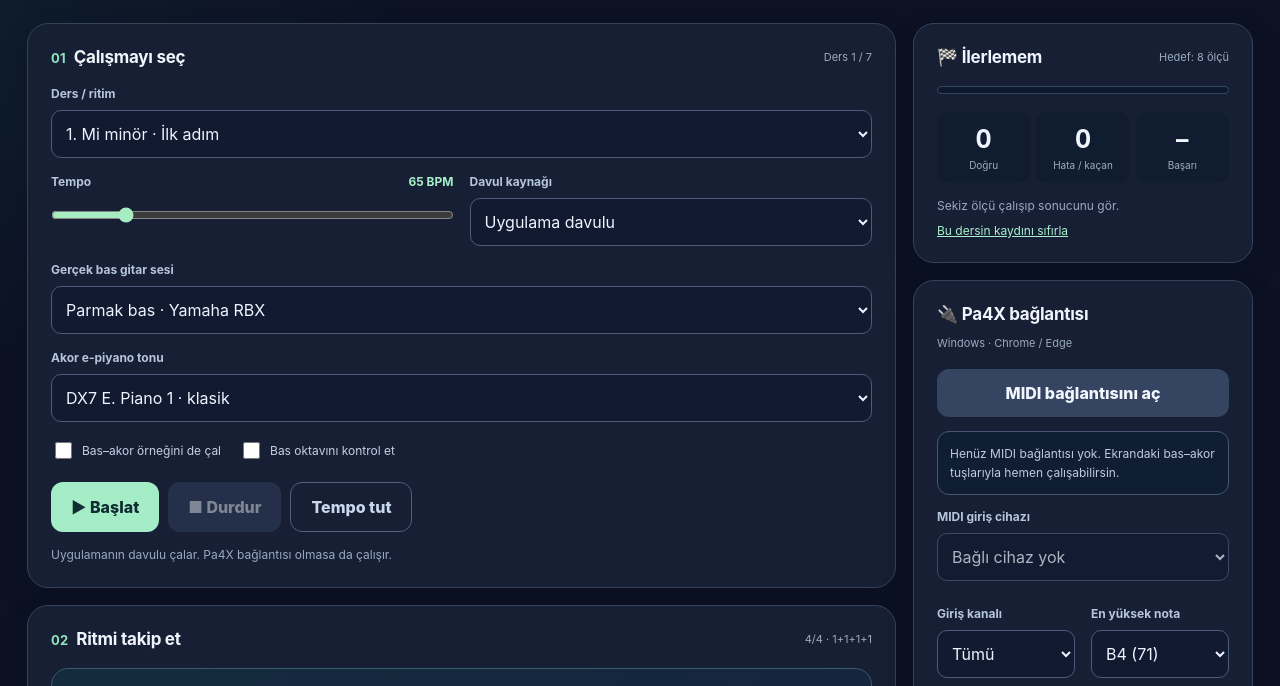
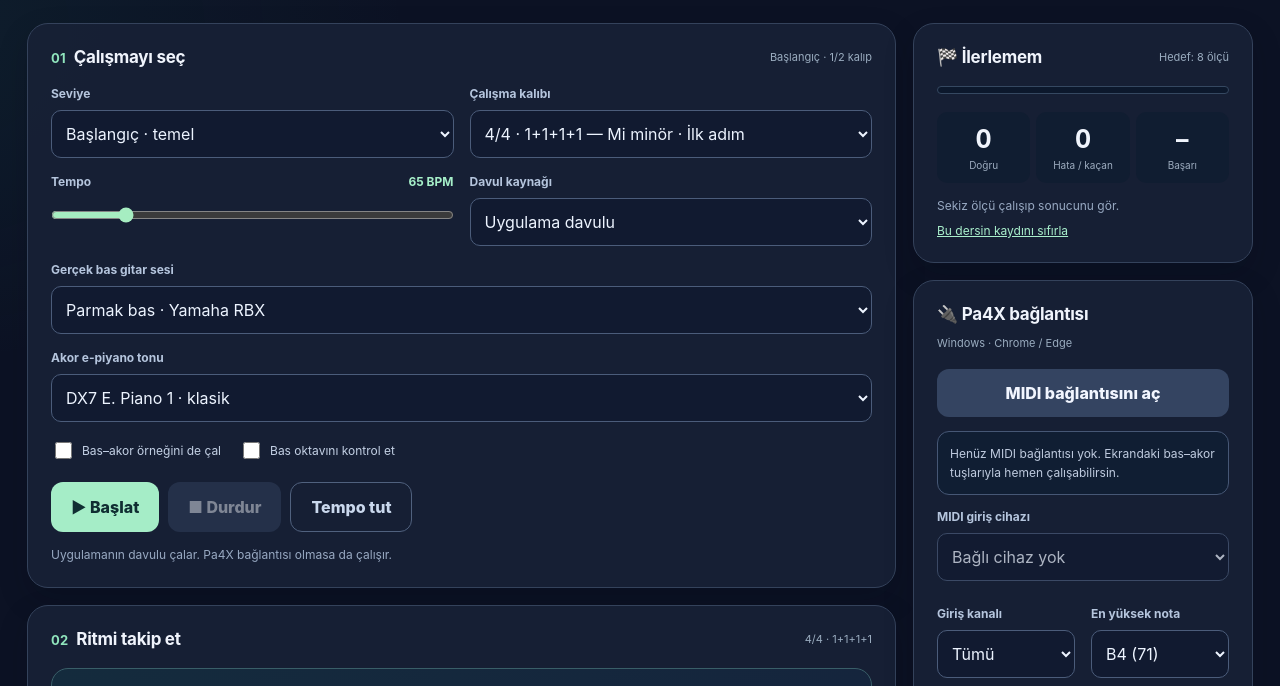
Before and after one commit to oezguerimamoglu-ai/basakor-akademi, a plain HTML site: page basakor-akademi-demo.html in a window 1280 px wide. Shown: the part 312-998 px from the top of the page. Drawn offline with Linux system fonts and the light colour scheme.

Commit message:
Add level and pattern selection

```diff
--- a/basakor-akademi-demo.html
+++ b/basakor-akademi-demo.html
@@ -23,7 +23,7 @@
 <div class="shell">
   <header class="topbar">
     <div class="brand"><div class="brand-icon" aria-hidden="true">♫</div><div>BasAkor <span>Akademi</span><small>PA4X PRATİK STÜDYOSU</small></div></div>
-  <div class="pill" id="statusPill" role="status">● Hazır · v0.2.3</div>
+  <div class="pill" id="statusPill" role="status">● Hazır · v0.2.4</div>
   </header>
   <section class="hero">
     <div class="eyebrow">🎹 MI KARAR İLE BAŞLA · RİTMİ KENDİN YÖNET</div>
@@ -36,7 +36,8 @@
       <section class="panel settings" aria-labelledby="heading-settings">
         <div class="section-head"><h2 id="heading-settings"><span class="number">01</span> Çalışmayı seç</h2><span class="hint" id="levelTag">Başlangıç</span></div>
         <div class="fields">
-          <label class="field wide" for="lesson"><span>Ders / ritim</span><select id="lesson"></select></label>
+          <label class="field" for="levelGroup"><span>Seviye</span><select id="levelGroup"><option value="beginner">Başlangıç · temel</option><option value="meters">Orta · ritim kalıpları</option><option value="chords">İleri · akor geçişleri</option><option value="all">Tüm seviyeler</option></select></label>
+          <label class="field" for="lesson"><span>Çalışma kalıbı</span><select id="lesson"></select></label>
           <div class="field"><label for="bpm"><span>Tempo <strong id="tempoValue">65 BPM</strong></span></label><input type="range" id="bpm" min="45" max="160" step="1" value="65"></div>
           <label class="field" for="sync"><span>Davul kaynağı</span><select id="sync"><option value="app">Uygulama davulu</option><option value="clock">Pa4X davulu · MIDI Clock</option></select></label>
           <label class="field wide" for="bassTone"><span>Gerçek bas gitar sesi</span><select id="bassTone"><option value="finger">Parmak bas · Yamaha RBX</option><option value="pick">Penayla bas · Yamaha RBX</option></select></label>
@@ -96,11 +97,11 @@
       <section class="panel tips"><h2>💡 Nasıl çalışmalı?</h2><p>Önce 65 BPM'de 8 ölçü boyunca sol elde bas, sağ elde akor çalış. %80 başarıya ulaştığında tempoyu artır.</p></section>
     </aside>
   </div>
-  <footer>BasAkor Akademi v0.2.3 · Bas: Andrea Biasior / FreePats · E-piyano: Roberto / FreePats FM Piano 1–2 · CC0 1.0 · Veriler bu cihazın tarayıcısında saklanır · Pa4X MIDI Clock özelliği cihazda henüz test edilmedi.</footer>
+  <footer>BasAkor Akademi v0.2.4 · Bas: Andrea Biasior / FreePats · E-piyano: Roberto / FreePats FM Piano 1–2 · CC0 1.0 · Veriler bu cihazın tarayıcısında saklanır · Pa4X MIDI Clock özelliği cihazda henüz test edilmedi.</footer>
 </div>
 <script>
 // BasAkor Akademi — saf müzik/puanlama işlevleri; DOM veya cihaz bağımlılığı yok.
-const VERSION = '0.2.3';
+const VERSION = '0.2.4';
 
 const step=(kind,label,notes,options={})=>({kind,label,notes,...options});
 const LESSONS = [
@@ -200,8 +201,14 @@ function countableEvents(lesson,measureCount){let n=0;for(let i=0;i<measureCount
 const $ = id=>document.getElementById(id);
 const KEY='basakor-akademi-progress-v2';
 const runLength=8;
+const LESSON_GROUPS=[
+  {id:'beginner',label:'Başlangıç',levels:[1,2]},
+  {id:'meters',label:'Orta · Ritim kalıpları',levels:[3,4,5]},
+  {id:'chords',label:'İleri · Akor geçişleri',levels:[6,7]},
+  {id:'all',label:'Tüm seviyeler',levels:null}
+];
 const state={
-  lesson:LESSONS[0],bpm:65,mode:'app',ctx:null,playing:false,waitingClock:false,demo:false,strict:false,bassTone:'finger',epianoTone:'ep1',bassBuffers:{},epianoBuffers:{},bassLoading:null,
+  lesson:LESSONS[0],levelGroup:'beginner',bpm:65,mode:'app',ctx:null,playing:false,waitingClock:false,demo:false,strict:false,bassTone:'finger',epianoTone:'ep1',bassBuffers:{},epianoBuffers:{},bassLoading:null,
   originMs:0,audioStart:0,nextScheduled:0,timer:null,raf:null,sessionId:0,
   evaluated:new Map(),nextMiss:0,hits:0,misses:0,judged:0,visualBeat:-1,
   midi:null,midiInput:null,midiCluster:null,midiClusterTimer:null,midiNotes:new Map(),
@@ -234,7 +241,10 @@ function setFeedback(message,type=''){const el=$('feedback');el.className='feedb
 function setStatus(message,playing=false){$('statusPill').textContent=message;$('statusPill').classList.toggle('playing',playing)}
 function showMeasure(num){$('measure').textContent=`Ölçü ${num+1}`;$('measureProgress').textContent=`${Math.min(num+1,runLength)} / ${runLength}`;}
 function describeExpected(expected){if(!expected)return;$('actionType').textContent=handName(expected.kind);$('actionType').className='actiontype '+expected.kind;$('actionNote').textContent=expected.label;$('actionDetail').textContent=expected.notes;const activeNotes=expected.midi||[];document.querySelectorAll('.key').forEach(key=>key.classList.toggle('expect',activeNotes.includes(Number(key.dataset.note))));}
-function lessonMarkup(){const l=state.lesson;$('meterTag').textContent=`${l.meter} · ${l.grouping.join('+')}`;$('levelTag').textContent=`Ders ${l.level} / ${LESSONS.length}`;$('lessonDescription').textContent=l.description;$('grouping').textContent=l.grouping.join(' + ');
+function lessonsForGroup(groupId=state.levelGroup){const group=LESSON_GROUPS.find(g=>g.id===groupId)||LESSON_GROUPS[0];return group.levels?LESSONS.filter(l=>group.levels.includes(l.level)):LESSONS;}
+function updateLevelTag(){const group=LESSON_GROUPS.find(g=>g.id===state.levelGroup)||LESSON_GROUPS[0],list=lessonsForGroup(),index=list.findIndex(l=>l.id===state.lesson.id);$('levelTag').textContent=`${group.label} · ${Math.max(1,index+1)}/${list.length} kalıp`;}
+function fillLessonOptions(preferredId=state.lesson.id){const list=lessonsForGroup(),select=$('lesson');select.replaceChildren();for(const l of list){const opt=document.createElement('option');opt.value=l.id;opt.textContent=`${l.meter} · ${l.grouping.join('+')} — ${l.title}`;select.appendChild(opt);}const selected=list.some(l=>l.id===preferredId)?preferredId:list[0].id;select.value=selected;return selected;}
+function lessonMarkup(){const l=state.lesson;$('meterTag').textContent=`${l.meter} · ${l.grouping.join('+')}`;updateLevelTag();$('lessonDescription').textContent=l.description;$('grouping').textContent=l.grouping.join(' + ');
   const hints=l.steps.map((s,i)=>`<li><span class="highlight">${i+1}. vuruş:</span> ${s.kind==='rest'?'Es (çalma)':s.kind==='bass'?`Sol el bas ${s.label} · ${s.notes}`:`Sağ el akor ${s.label} · ${s.notes}`}</li>`);
   $('instructions').innerHTML=hints.join('');
   drawBeats(0);renderPads();showMeasure(0);describeExpected(l.steps[0]);updateScore();
@@ -316,6 +326,7 @@ function complete(){const total=runLength*state.lesson.steps.length;markMissed(t
   stop(true);$('progressFill').style.width='100%';updateScore();setFeedback(`🏁 8 ölçü tamamlandı! Başarı: %${percent} (${state.hits} doğru / ${state.misses} hata veya kaçan). ${percent>=80?'Yeni derse geçmeye hazırsın!':'Bir tur daha dene; hızını yavaşlatabilirsin.'}`,percent>=80?'good':'');
 }
 function changeLesson(id){if(state.playing)return;state.lesson=getLesson(id);setBpm(state.lesson.defaultBpm);resetSession();lessonMarkup();}
+function changeLevelGroup(id){if(state.playing)return;state.levelGroup=id;const selected=fillLessonOptions(state.lesson.id);if(selected!==state.lesson.id)changeLesson(selected);else updateLevelTag();}
 function handleClock(data,time,portId=null){const c=state.clock;if(!state.playing||state.mode!=='clock'||!c.armed)return;
   if(c.sourceId && portId && c.sourceId!==portId)return;
   if(data===0xfa){if(!c.sourceId)c.sourceId=portId;c.running=true;c.ticks=0;c.lastTickMs=0;c.avgTickMs=0;c.pulseTimes=[];state.waitingClock=true;resetSession();setStatus('● Pa4X START alındı',true);setFeedback('Pa4X START algılandı. MIDI Clock darbeleri bekleniyor.');return;}
@@ -356,14 +367,14 @@ function handleMidi(ev){const d=ev.data,now=performance.now();if(!d||!d.length)r
 }
 function selectSync(){state.mode=$('sync').value;const clock=state.mode==='clock';$('sourceHint').textContent=clock?'Pa4X’in kendi davulu çalar. Clock Send ve MIDI bağlantısı gerekir; cihazda test edilmelidir.':'Uygulamanın davulu çalar. Pa4X bağlantısı olmasa da çalışır.';$('clockStatus').textContent=clock?'Pa4X START/Clock bekleniyor':'MIDI Clock beklenmiyor';}
 function tapTempo(){const now=performance.now();state.tapTimes=state.tapTimes.filter(t=>now-t<3500);state.tapTimes.push(now);if(state.tapTimes.length>=3){const intervals=state.tapTimes.slice(1).map((t,i)=>t-state.tapTimes[i]);const average=intervals.reduce((a,b)=>a+b,0)/intervals.length;setBpm(60000/average);setFeedback(`Tempo: ${state.bpm} BPM. Üç veya daha fazla kez düzenli dokun.`);}else setFeedback('Dört eşit aralıklı vuruşla temponu belirle.');}
-function initialize(){drawKeyboard();for(const l of LESSONS){const opt=document.createElement('option');opt.value=l.id;opt.textContent=`${l.level}. ${l.title}`;$('lesson').appendChild(opt)}for(let ch=1;ch<=16;ch++){const opt=document.createElement('option');opt.value=String(ch);opt.textContent='Kanal '+ch;$('channel').appendChild(opt)}
-  $('play').addEventListener('click',start);$('stop').addEventListener('click',()=>stop());$('lesson').addEventListener('change',ev=>changeLesson(ev.target.value));$('bpm').addEventListener('input',ev=>setBpm(Number(ev.target.value)));$('sync').addEventListener('change',selectSync);$('demo').addEventListener('change',ev=>state.demo=ev.target.checked);$('strict').addEventListener('change',ev=>state.strict=ev.target.checked);$('tap').addEventListener('click',tapTempo);$('connect').addEventListener('click',()=>state.midi?refreshMidi():connect());$('device').addEventListener('change',midiInputChanged);$('bassTone').addEventListener('change',ev=>{state.bassTone=ev.target.value;});$('epianoTone').addEventListener('change',ev=>{state.epianoTone=ev.target.value;});
+function initialize(){drawKeyboard();$('levelGroup').value=state.levelGroup;fillLessonOptions();for(let ch=1;ch<=16;ch++){const opt=document.createElement('option');opt.value=String(ch);opt.textContent='Kanal '+ch;$('channel').appendChild(opt)}
+  $('play').addEventListener('click',start);$('stop').addEventListener('click',()=>stop());$('levelGroup').addEventListener('change',ev=>changeLevelGroup(ev.target.value));$('lesson').addEventListener('change',ev=>changeLesson(ev.target.value));$('bpm').addEventListener('input',ev=>setBpm(Number(ev.target.value)));$('sync').addEventListener('change',selectSync);$('demo').addEventListener('change',ev=>state.demo=ev.target.checked);$('strict').addEventListener('change',ev=>state.strict=ev.target.checked);$('tap').addEventListener('click',tapTempo);$('connect').addEventListener('click',()=>state.midi?refreshMidi():connect());$('device').addEventListener('change',midiInputChanged);$('bassTone').addEventListener('change',ev=>{state.bassTone=ev.target.value;});$('epianoTone').addEventListener('change',ev=>{state.epianoTone=ev.target.value;});
   $('reset').addEventListener('click',()=>{if(!window.confirm('Bu dersin yerel başarı kaydı sıfırlansın mı?'))return;delete state.records[state.lesson.id];save();resetSession();setFeedback('Bu dersin ilerleme kaydı sıfırlandı.');});
   document.addEventListener('visibilitychange',()=>{if(document.hidden&&state.playing&&state.mode==='app'){stop();setFeedback('Sekme arka plana geçtiği için ritim durduruldu. Tekrar başlatabilirsin.');}});
   window.addEventListener('pagehide',()=>stop());
   setBpm(state.lesson.defaultBpm);lessonMarkup();selectSync();
   if('serviceWorker' in navigator && /^https?:/.test(location.protocol))navigator.serviceWorker.register('./sw.js').catch(()=>{});
-  window.basakorDebug={version:VERSION,getState:()=>({playing:state.playing,lesson:state.lesson.id,mode:state.mode,bpm:state.bpm,hits:state.hits,misses:state.misses}),simulateMidi:bytes=>handleMidi({data:new Uint8Array(bytes)})};
+  window.basakorDebug={version:VERSION,getState:()=>({playing:state.playing,lesson:state.lesson.id,levelGroup:state.levelGroup,mode:state.mode,bpm:state.bpm,hits:state.hits,misses:state.misses}),simulateMidi:bytes=>handleMidi({data:new Uint8Array(bytes)})};
 }
 initialize();
 
--- a/music.mjs
+++ b/music.mjs
@@ -1,5 +1,5 @@
 // BasAkor Akademi — saf müzik/puanlama işlevleri; DOM veya cihaz bağımlılığı yok.
-export const VERSION = '0.2.3';
+export const VERSION = '0.2.4';
 
 const step=(kind,label,notes,options={})=>({kind,label,notes,...options});
 export const LESSONS = [
--- a/sw.js
+++ b/sw.js
@@ -1,4 +1,4 @@
-const CACHE = 'basakor-akademi-v0.2.3';
+const CACHE = 'basakor-akademi-v0.2.4';
 const ASSETS = ['./','./index.html','./styles.css','./app.mjs','./music.mjs','./manifest.webmanifest','./icon.svg','./icon-192.png','./icon-512.png','./assets/bass/finger-A.wav','./assets/bass/finger-B.wav','./assets/bass/finger-Dsharp.wav','./assets/bass/pick-A.wav','./assets/bass/pick-B.wav','./assets/bass/pick-E2.wav','./assets/epiano/ep1-C4.wav','./assets/epiano/ep1-Fsharp4.wav','./assets/epiano/ep1-C5.wav','./assets/epiano/ep2-C4.wav','./assets/epiano/ep2-Fsharp4.wav','./assets/epiano/ep2-C5.wav'];
 self.addEventListener('install',e=>{e.waitUntil(caches.open(CACHE).then(c=>c.addAll(ASSETS)).then(()=>self.skipWaiting()));});
 self.addEventListener('activate',e=>{e.waitUntil(caches.keys().then(names=>Promise.all(names.filter(n=>n.startsWith('basakor-akademi-')&&n!==CACHE).map(n=>caches.delete(n)))).then(()=>self.clients.claim()));});
```
Also changed, not shown: app.mjs (+15 -5 lines), index.html (+4 -3 lines), tests-ui.test.mjs (+11 -3 lines), 1 other file.
